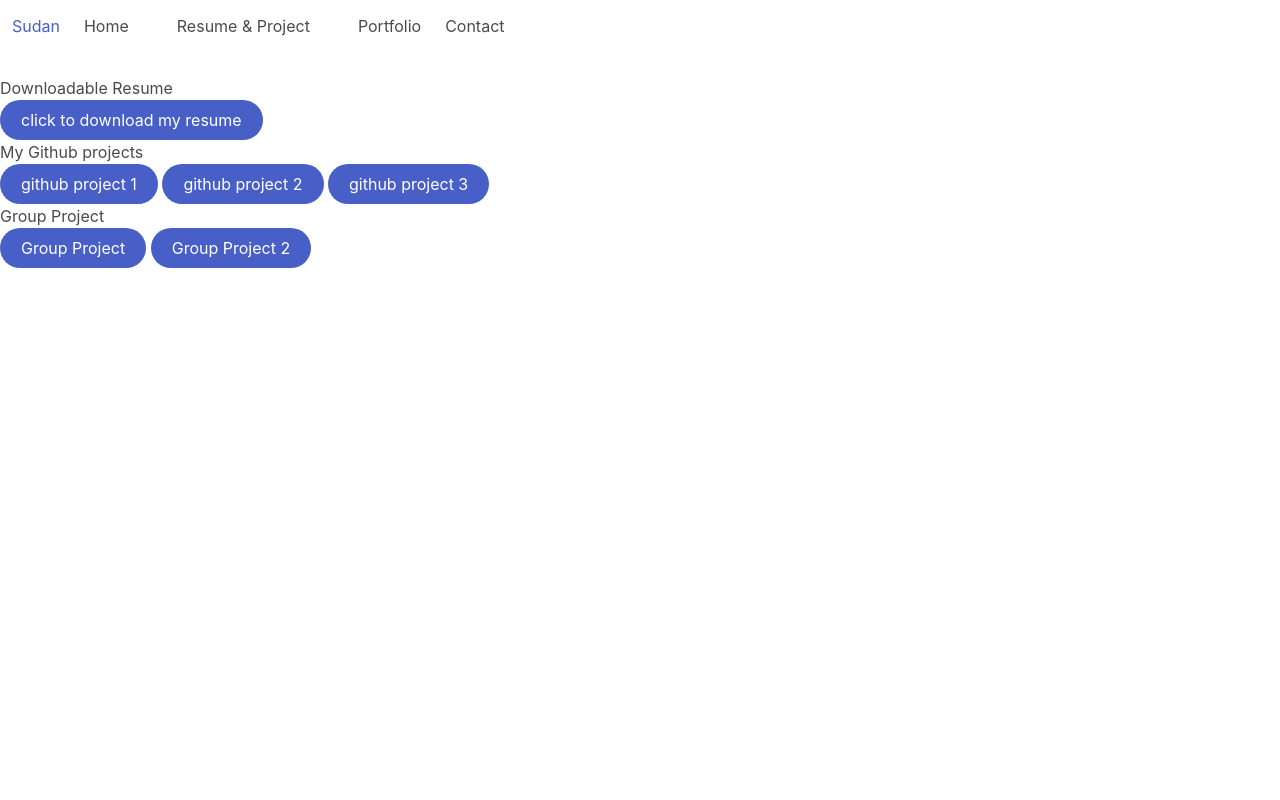
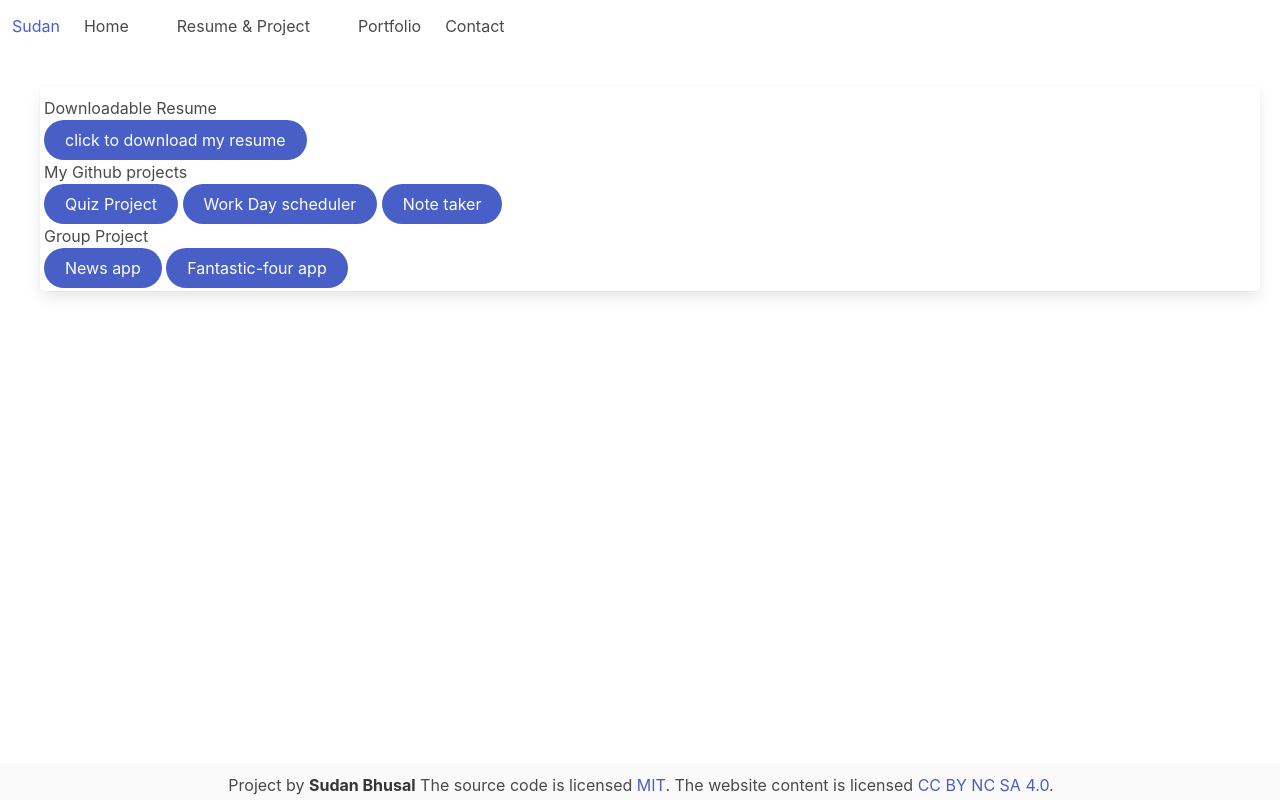
Before and after one commit to Sudan20215/updated_portfolio3, a plain HTML site: page content.html in a window 1280 px wide. Drawn offline with nearby package versions, Linux system fonts and the light colour scheme.

Commit message:
almost done

```diff
--- a/Assets/Css/style.css
+++ b/Assets/Css/style.css
@@ -61,3 +61,14 @@
 .watch{
     margin:40px;
 }
+#content{
+    padding: 10px 2px 3px 4px;
+    margin: 10px 20px 30px 40px;
+    justify-content: center;
+}
+.footer{
+    padding: 10px 2px 3px 4px;
+    position:absolute;
+    width:100%;
+    bottom:0px;
+}
--- a/Assets/app.js
+++ b/Assets/app.js
@@ -0,0 +1,4 @@
+let info1=document.getElementById('info1')
+info1.addEventListener('click',()=>{
+    window.open( '../home.html', '_self' );
+});
--- a/content.html
+++ b/content.html
@@ -48,20 +48,32 @@
         </div>
     </nav>
     <br>
+    <div class="card" id="content">
     <h3>Downloadable Resume</h3>
     <a href="./Document 1 (6).docx" download> <button class="button is-link is-rounded has-text-centered ">click to download my resume</button>
       </a>
       <br>
       <h3>My Github projects</h3>
-      <a href="https://sudan20215.github.io/Code_quiz/"><button class="button is-link is-rounded has-text-centered ">github project 1</button></a>
-      <a href=" https://sudan20215.github.io/Day_planner/"><button class="button is-link is-rounded has-text-centered ">github project 2</button></a>
-      <a href="https://notetaker20215.herokuapp.com/"><button class="button is-link is-rounded has-text-centered ">github project 3</button></a>
-      <br>
+      <a href="https://sudan20215.github.io/Code_quiz/"><button class="button is-link is-rounded has-text-centered ">Quiz Project</button></a>
+
+      <a href=" https://sudan20215.github.io/Day_planner/"><button class="button is-link is-rounded has-text-centered ">Work Day scheduler</button></a>
+
+      <a href="https://notetaker20215.herokuapp.com/"><button class="button is-link is-rounded has-text-centered ">Note taker</button></a>
+
       <h3>Group Project</h3>
-      <a href=" https://sudan20215.github.io/Project-1-/"><button class="button is-link is-rounded has-text-centered">Group Project</button></a>
-      <a href=" https://secret-escarpment-97413.herokuapp.com/"><button class="button is-link is-rounded has-text-centered">Group Project 2</button></a>
+      <a href=" https://sudan20215.github.io/Project-1-/"><button class="button is-link is-rounded has-text-centered">News app</button></a>
+      <a href=" https://secret-escarpment-97413.herokuapp.com/"><button class="button is-link is-rounded has-text-centered">Fantastic-four app</button></a>
 
-
+    </div>
+    <footer class="footer">
+        <div class="content has-text-centered">
+          <p>
+            Project by <strong>Sudan Bhusal</Strong> The source code is licensed
+            <a href="http://opensource.org/licenses/mit-license.php">MIT</a>. The website content
+            is licensed <a href="http://creativecommons.org/licenses/by-nc-sa/4.0/">CC BY NC SA 4.0</a>.
+          </p>
+        </div>
+      </footer>
       <script src="./Assets/app.js"></script>
 </body>
 
```
Also changed, not shown: contact.html (+10 -0 lines), home.html (+9 -1 lines), index.html (+11 -1 lines), project.html (+9 -0 lines).
